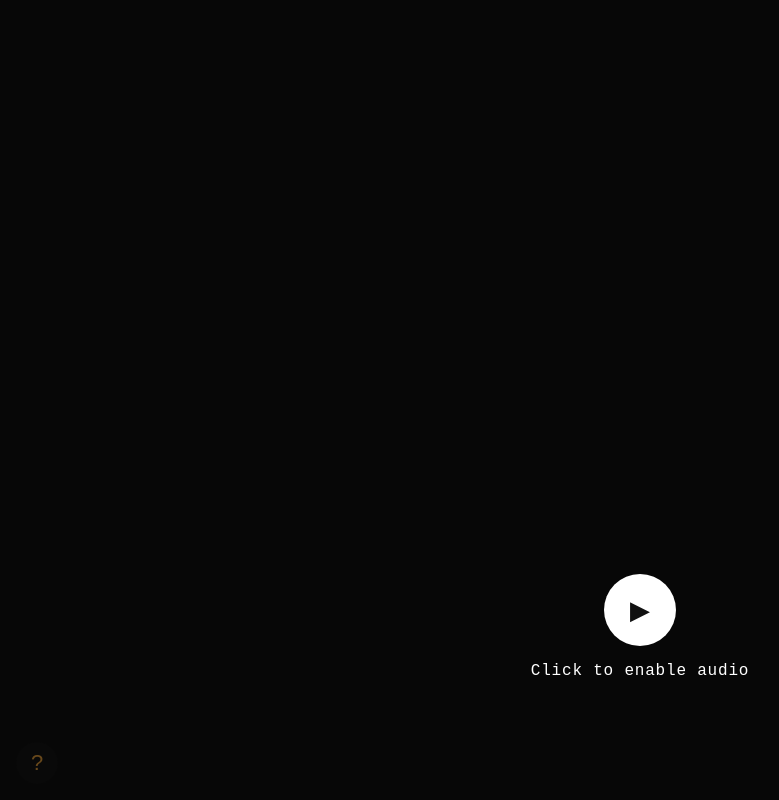
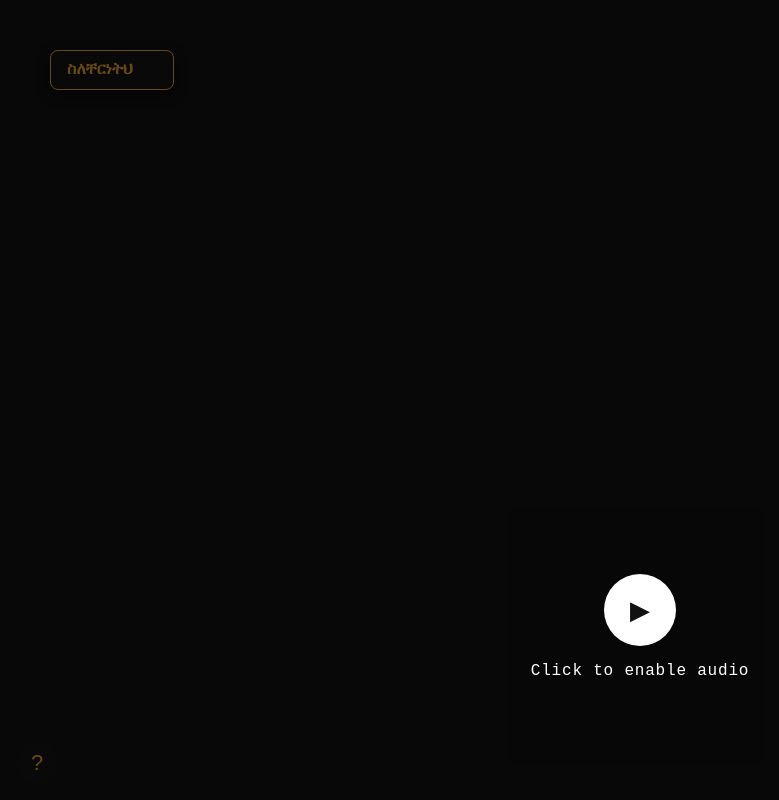
Before and after one commit to eyobfikiraddis/begena_, a website built with Vite: page index.html in a window 1280 px wide. Shown: the whole page, without its empty margins (0-779 px from the left). Built offline with nearby package versions, Linux system fonts and the light colour scheme; some packages are replaced by stand-ins of ours; no server answers.

Commit message:
added a drop down to choose the different ቅኝትs

```diff
--- a/index.html
+++ b/index.html
@@ -211,6 +211,33 @@
 #overlay.dimmed {
   filter: grayscale(1) brightness(0.6);
 }
+
+
+/*for the drop down menu*/
+.custom-select-wrapper {
+  position: absolute;
+  top: 20px;
+  left: 20px; /* Sits cleanly in the top left corner */
+  z-index: 10;
+}
+#Dropdown {
+  appearance: none;
+  background: rgba(20, 20, 20, 0.75);
+  color: #e8a13d;
+  border: 1px solid #e8a13d;
+  border-radius: 8px;
+  padding: 10px 40px 10px 16px;
+  font-size: 16px;
+  font-family: monospace;
+  font-weight: bold;
+  cursor: pointer;
+  outline: none;
+  backdrop-filter: blur(6px);
+  box-shadow: 0 4px 12px rgba(0, 0, 0, 0.5);
+  transition: all 0.2s ease-in-out;
+  margin-top: 30px;
+  margin-left: 30px;
+}
 </style>
 </head>
 <body>
@@ -218,7 +245,16 @@
   <video id="webcam" autoplay playsinline muted></video>
   <canvas id="overlay" class="dimmed"></canvas>
 
-  <button id="helpButton">?</button>
+  <div class="custom-select-wrapper">
+    <select id="Dropdown">
+      <option value="silecherinetih">ስለቸርነትህ</option>
+      <option value="tezeta">ትዝታ</option>
+      <option value="ambassel">ሰላምታ</option>
+      <option value="bati">አምባሰል</option>
+    </select>
+  </div>
+
+ <button id="helpButton">?</button>
   <div id="helpModal" class="hidden">
     <div class="help-content">
       <button id="closeHelp">✕</button>
```
